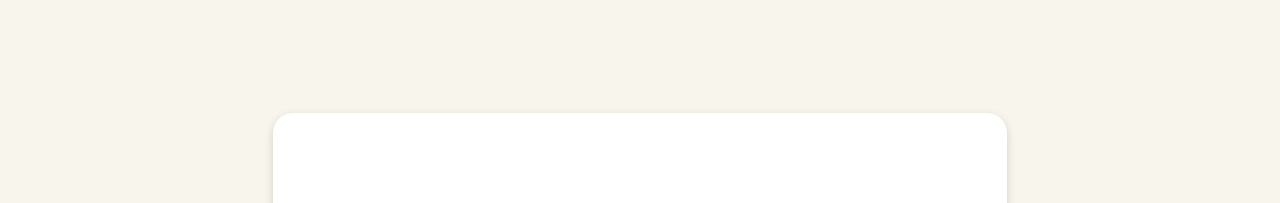
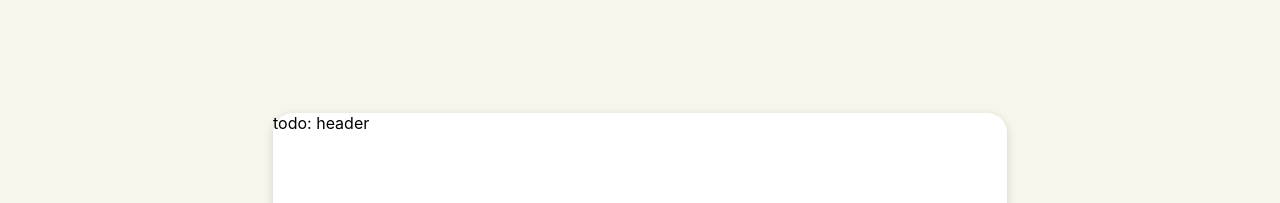
Before and after one commit to agftech/alga-shopping, a React (Create React App) app: page / in a window 1280 px wide. Shown: the top 203 px of the page. Built offline with nearby package versions, Linux system fonts and the light colour scheme.

Commit message:
:package: feat: add App header

```diff
--- a/src/components/App/App.jsx
+++ b/src/components/App/App.jsx
@@ -1,11 +1,14 @@
 import React from "react";
+import AppHeader from "../AppHeader";
 
 import { Wrapper, Container } from "./App.styles";
 
 function App() {
 	return (
 		<Wrapper>
-			<Container />
+			<Container>
+				<AppHeader />
+			</Container>
 		</Wrapper>
 	);
 }
--- /dev/null
+++ b/src/components/AppHeader/AppHeader.jsx
@@ -0,0 +1,7 @@
+import React from "react";
+
+function AppHeader() {
+	return <header>todo: header</header>;
+}
+
+export default AppHeader;
--- /dev/null
+++ b/src/components/AppHeader/index.js
@@ -0,0 +1 @@
+export { default } from "./AppHeader";
```
